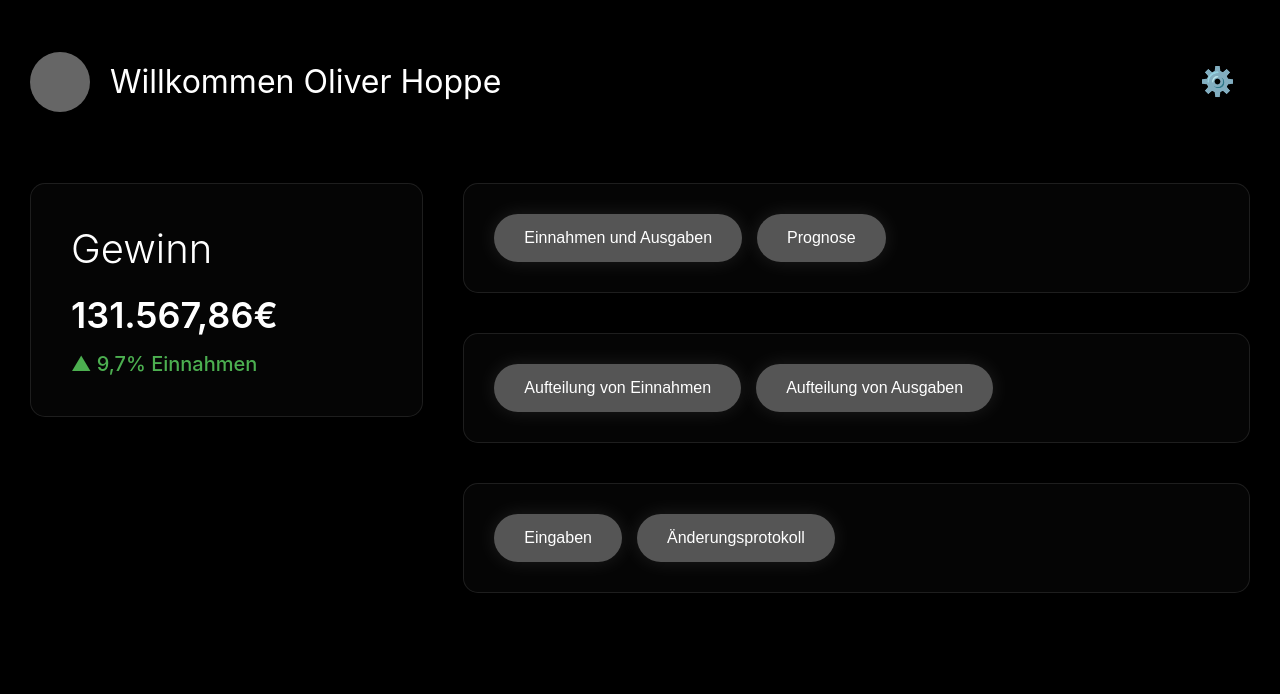
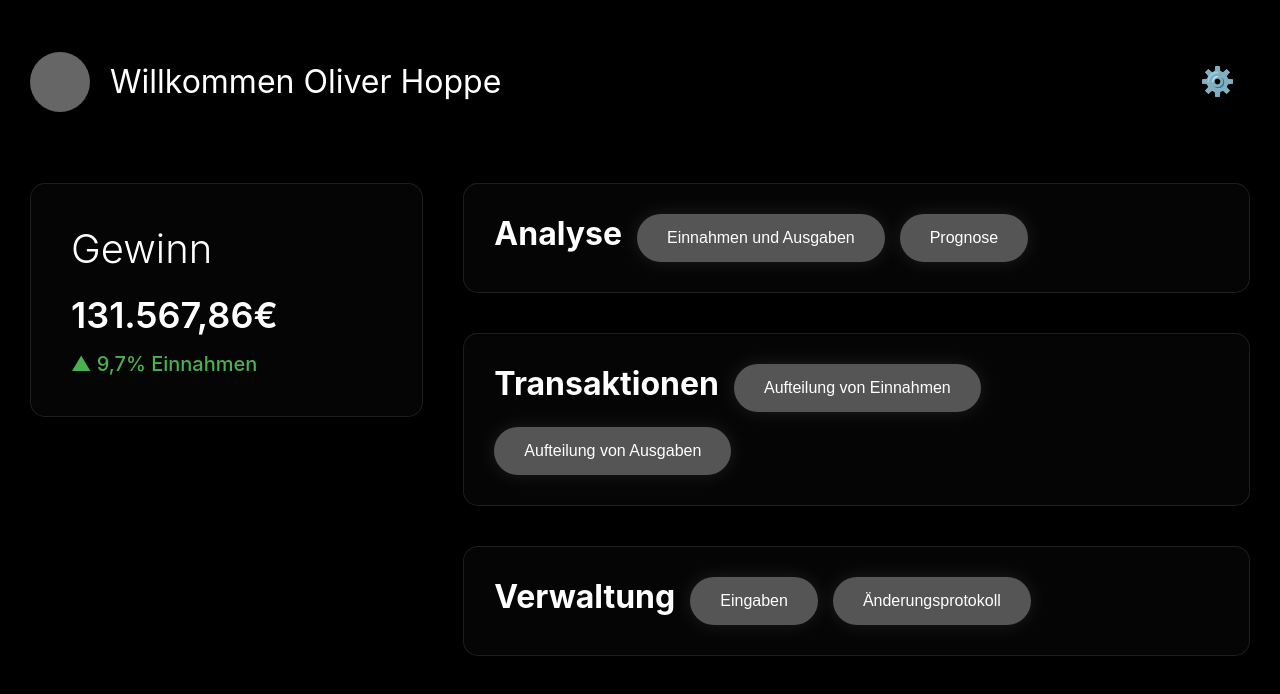
Before and after one commit to lvca-exe/sap_gruppenpraktikum, a plain HTML site: page index.html in a window 1280 px wide. Drawn offline with Linux system fonts and the light colour scheme.

Commit message:
Simon4 (#9)
* 132

* 12

* Test

* Latest changes

---------

Co-authored-by: simon <123@gmail.com>

```diff
--- a/index.html
+++ b/index.html
@@ -3,7 +3,7 @@
 <head>
     <meta charset="UTF-8">
     <meta name="viewport" content="width=device-width, initial-scale=1.0">
-    <title>Minance</title>
+    <title>Mynance</title>
     <link rel="stylesheet" href="css/style.css">
 </head>
 <body>
@@ -35,6 +35,7 @@
                 <!-- Primary Navigation -->
                 <div class="nav-section">
                     <div class="nav-buttons">
+                        <h1>Analyse</h1>
                         <button class="nav-btn active" onclick="showEinnahmenAusgabenIndex()">Einnahmen und Ausgaben</button>
                         <button class="nav-btn" onclick="showPrognose()">Prognose</button>
                     </div>
@@ -43,6 +44,7 @@
                 <!-- Secondary Navigation -->
                 <div class="secondary-section">
                     <div class="secondary-nav">
+                        <h1>Transaktionen</h1>
                         <button class="secondary-btn">Aufteilung von Einnahmen</button>
                         <button class="secondary-btn">Aufteilung von Ausgaben</button>
                     </div>
@@ -51,6 +53,7 @@
                 <!-- All Additional Navigation Together -->
                 <div class="additional-section">
                     <div class="additional-nav">
+                        <h1>Verwaltung</h1>
                         <button class="additional-btn">Eingaben</button>
                         <button class="additional-btn">Änderungsprotokoll</button>
                     </div>
```
